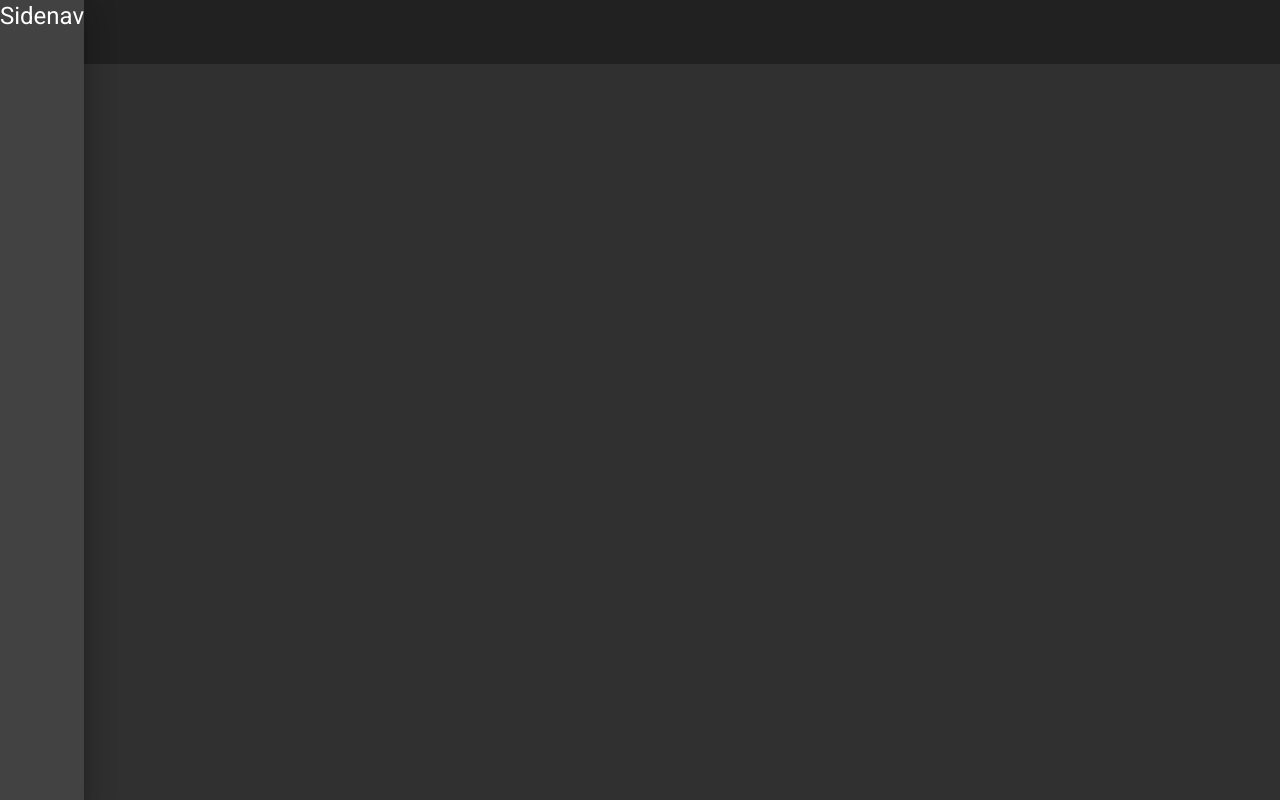
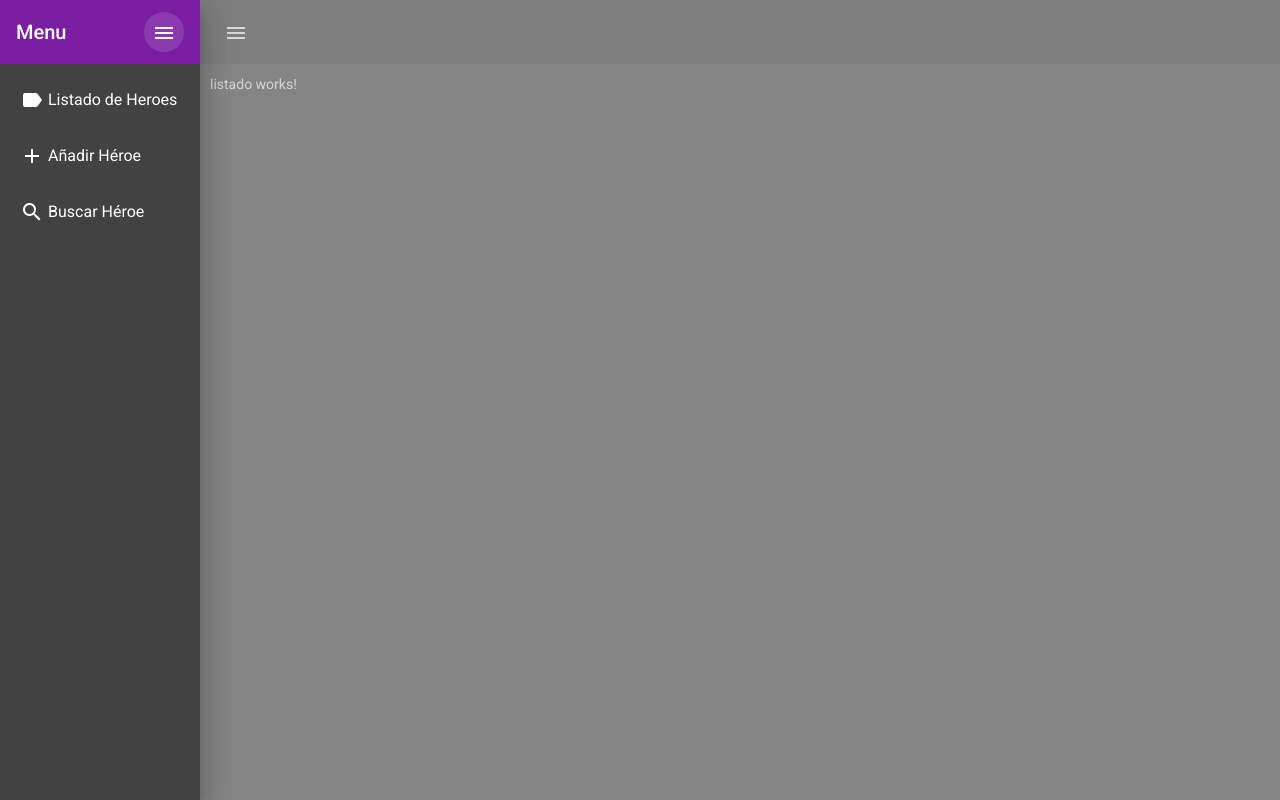
Before and after one commit to VictorCarmonaMoraza/VictorHeroesAppAngular_11, an Angular app in the folder HeroesAppVictor2022/: page /heroes/listado in a window 1280 px wide. Both pictures are taken after a click on the button "menu". Built offline with nearby package versions, Linux system fonts and the light colour scheme.

Commit message:
7 - Material Navlist

```diff
--- /dev/null
+++ b/HeroesAppVictor2022/src/app/heroes/pages/home/home.component.css
@@ -0,0 +1,7 @@
+mat-sidenav {
+  width: 200px;
+}
+.container
+{
+  margin: 10px;
+}
--- a/HeroesAppVictor2022/src/app/heroes/pages/home/home.component.html
+++ b/HeroesAppVictor2022/src/app/heroes/pages/home/home.component.html
@@ -1,14 +1,59 @@
-<mat-drawer-container fullscreen>
-  <mat-sidenav #sidenav>
-    <h1>Sidenav</h1>
+<mat-sidenav-container fullscreen>
+  <mat-sidenav #sidenav mode="push">
+    <!-- <h1>Sidenav</h1> -->
+
+    <mat-toolbar color="primary">
+      <span>Menu</span>
+
+      <span class="spacer"></span>
+
+      <button mat-icon-button (click)="sidenav.toggle()">
+        <mat-icon>
+          menu
+        </mat-icon>
+      </button>
+
+    </mat-toolbar>
+
+    <mat-nav-list>
+      <!--Este routerLink es porque eya estamos en la rua de heroes-->
+      <a routerLink="./listado" mat-list-item (click)="sidenav.toggle()">
+        <mat-icon mat-list-icon>label</mat-icon>
+        <span>Listado de Heroes</span>
+      </a>
+
+      <a routerLink="./agregar" mat-list-item (click)="sidenav.toggle()">
+        <mat-icon mat-list-icon>add</mat-icon>
+        <span>Añadir Héroe</span>
+      </a>
+
+      <a routerLink="./buscar" mat-list-item (click)="sidenav.toggle()">
+        <mat-icon mat-list-icon>search</mat-icon>
+        <span>Buscar Héroe</span>
+      </a>
+
+    </mat-nav-list>
+
   </mat-sidenav>
+<!---->
+  <mat-toolbar>
 
-  <mat-toolbar>
     <button mat-icon-button (click)="sidenav.toggle()">
+      <mat-icon>menu</mat-icon>
+    </button>
+
+    <!--Para separar los dos iconos-->
+    <span class="spacer"></span>
+
+    <button mat-icon-button>
       <mat-icon>
-        menu
+        logout
       </mat-icon>
     </button>
   </mat-toolbar>
 
-</mat-drawer-container>
+  <div class="container">
+    <router-outlet></router-outlet>
+  </div>
+
+</mat-sidenav-container>
--- a/HeroesAppVictor2022/src/app/heroes/pages/home/home.component.ts
+++ b/HeroesAppVictor2022/src/app/heroes/pages/home/home.component.ts
@@ -3,8 +3,7 @@
 @Component({
   selector: 'app-home',
   templateUrl: './home.component.html',
-  styles: [
-  ]
+  styleUrls: ['./home.component.css']
 })
 export class HomeComponent implements OnInit {
 
--- a/HeroesAppVictor2022/src/app/material/material.module.ts
+++ b/HeroesAppVictor2022/src/app/material/material.module.ts
@@ -4,6 +4,7 @@
 import { MatToolbarModule } from '@angular/material/toolbar';
 import { MatButtonModule } from '@angular/material/button';
 import { MatIconModule } from '@angular/material/icon';
+import { MatListModule } from '@angular/material/list';
 
 
 
@@ -14,7 +15,8 @@
     MatSidenavModule,
     MatToolbarModule,
     MatButtonModule,
-    MatIconModule
+    MatIconModule,
+    MatListModule
   ]
 })
 export class MaterialModule { }
--- a/HeroesAppVictor2022/src/styles.css
+++ b/HeroesAppVictor2022/src/styles.css
@@ -2,3 +2,8 @@
 
 html, body { height: 100%; }
 body { margin: 0; font-family: Roboto, "Helvetica Neue", sans-serif; }
+
+/*PAra introducir separacion entre dos elementos*/
+.spacer{
+flex: 1 1 auto;
+}
```
Also changed, not shown: 1 other file (tests, documents, lock files or other folders).
